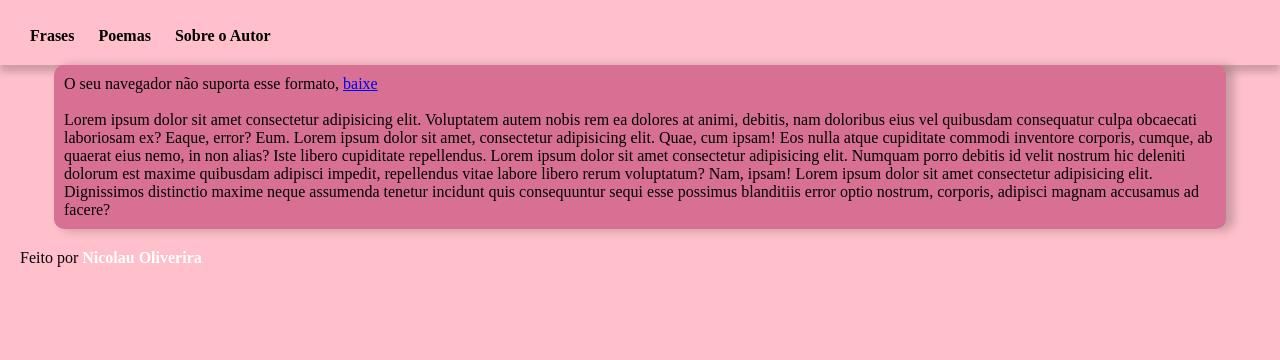
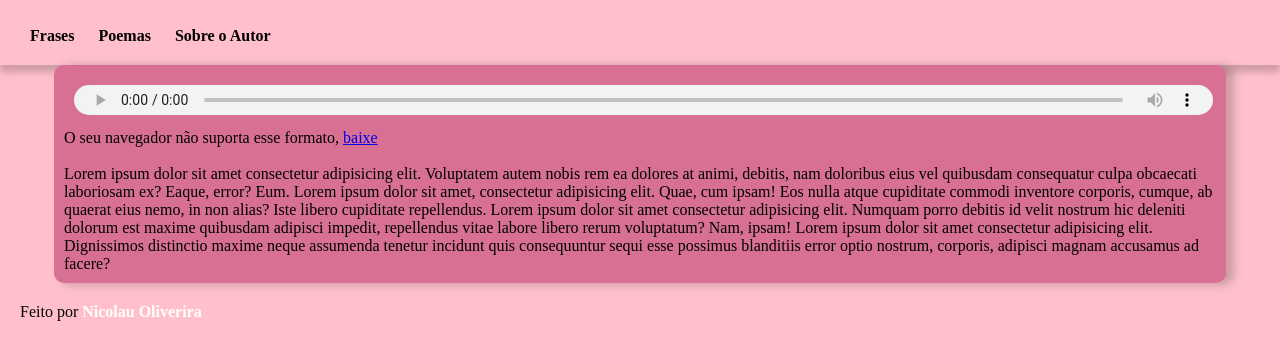
Before and after one commit to nicolau10/poemas, a plain HTML site: page index.html in a window 1280 px wide. Shown: the part 50-410 px from the top of the page. Drawn offline with Linux system fonts and the light colour scheme.

Commit message:
Update index.html

```diff
--- a/index.html
+++ b/index.html
@@ -18,10 +18,9 @@
     </nav>
     <main>
         <p>
-            <audio>
+            <audio preload="metadata" controls>
                 <source src="audios/audio1.ogg" type="audio/ogg">
                 <source src="audios/audio1.mp3" type="audio/mp3">
-                <source src="audios/audio1.wav" type="audio/wav">
                 <p>O seu navegador não suporta esse formato, <a href="audios/audio1.ogg">baixe</a></p>
             </audio><br>
 
```
